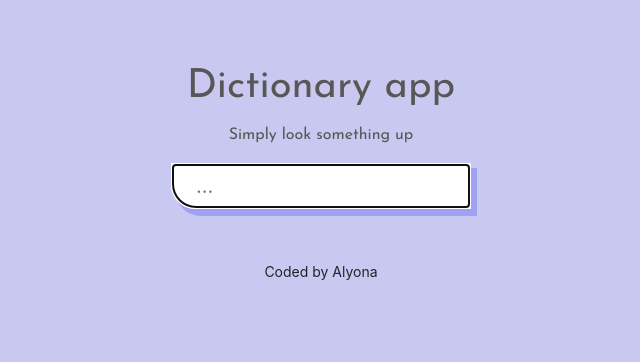
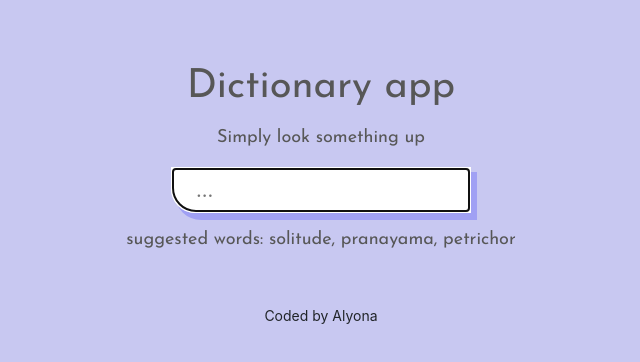
Before and after one commit to georginskaya/React-Dictionary, a React (Create React App) app: page / in a window 1280 px wide. Shown: the top 362 px of the page, without its empty margins (319-959 px from the left). Built offline with nearby package versions, Linux system fonts and the light colour scheme.

Commit message:
rel="noreferrer" added

```diff
--- a/src/App.css
+++ b/src/App.css
@@ -34,17 +34,17 @@ h1 {
   padding-top: 3px;
   color: #575757;
   font-family: 'Josefin Sans', sans-serif;
-
+ margin-bottom:0;
 
 }
 
 p.simply{
 
   text-align: center;
-  padding-top: 4px;
+  padding-top: 13px;
   color: #575757;
   font-family: 'Josefin Sans', sans-serif;
-
+ font-size: 18px;
 
 }
 
--- a/src/Dictionary.js
+++ b/src/Dictionary.js
@@ -31,6 +31,7 @@ function handelKeywordChange(event){
 
 
     </form>
+    <p className="simply">suggested words: solitude, pranayama, petrichor</p>
 
 
     <Results results={results} />
--- a/src/Phonetic.js
+++ b/src/Phonetic.js
@@ -4,7 +4,7 @@ export default function Pronetic (props) {
 
     return (
         <div className="Phonetic">
-<a href={props.phonetic.audio} target="_blank">Listen</a>
+<a href={props.phonetic.audio} target="_blank" rel="noreferrer">Listen</a>
 <br />
 {props.phonetic.text}
         </div>
```
